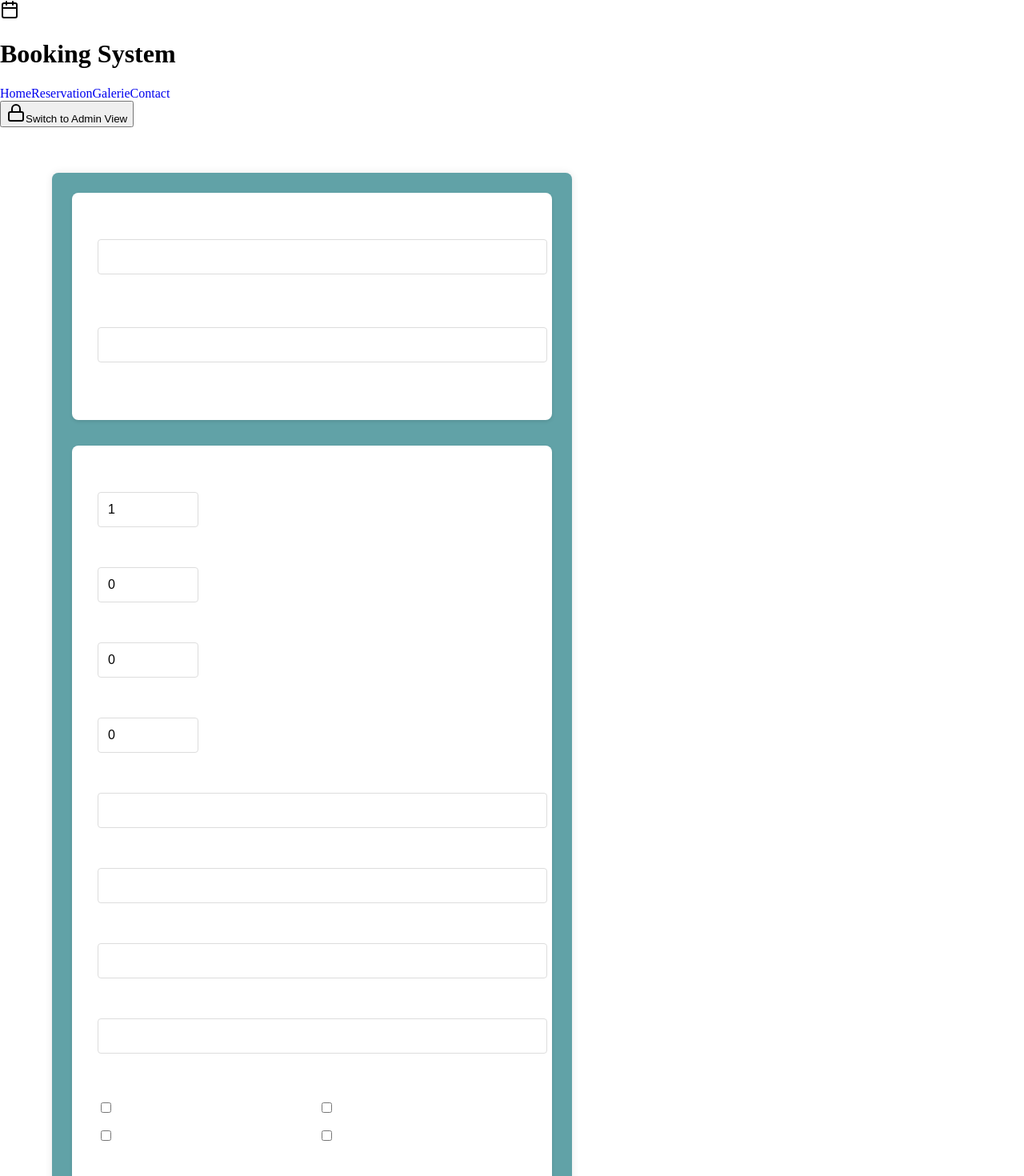
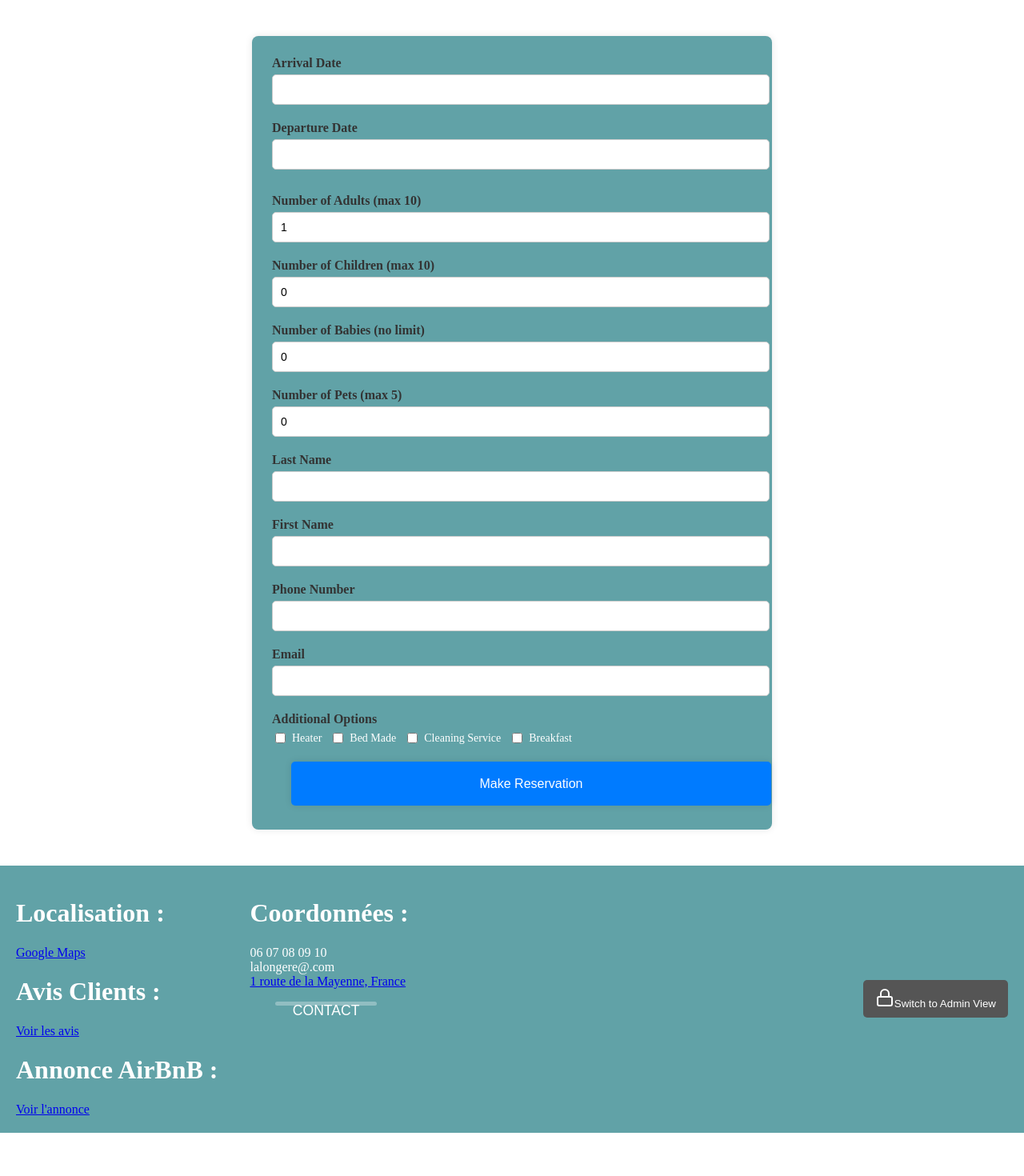
Before and after one commit to AdryanPro/client, a React (Create React App) app: page /Reservation in a window 1280 px wide. Shown: the top 1470 px of the page at 80% size. After the commit the page ends 1416 px from the top, so only its background shows below. Built offline with nearby package versions, Linux system fonts and the light colour scheme; a web font is replaced by a local one.

Commit message:
modification to calendarAdmin to improve the styling and now i'm starting to work on the backend to connect it to the database

```diff
--- a/package.json
+++ b/package.json
@@ -10,7 +10,7 @@
     "emailjs": "^4.0.3",
     "lucide-react": "^0.471.2",
     "react": "^18.3.1",
-    "react-datepicker": "^8.0.0",
+    "react-datepicker": "^8.1.0",
     "react-dom": "^18.3.1",
     "react-router-dom": "^6.28.0",
     "react-scripts": "5.0.1",
--- a/src/App.js
+++ b/src/App.js
@@ -1,13 +1,14 @@
-import { Route, Routes, Link } from "react-router-dom";
+import { Route, Routes } from "react-router-dom";
 import { Home } from "./Components/Home";
 import { Reservation } from "./Components/Reservation";
 import { Galerie } from "./Components/Galerie";
 import { Contact } from "./Components/Contact";
 import AdminCalendar from './Components/AdminCalendar';
-import { Calendar, Lock } from "lucide-react";
 import React, { useState } from "react";
-import "./CSS/Reservation.css"
+import "./CSS/Reservation.css";
 import APropos from "./Components/APropos";
+import Footer from "./Components/LayoutComponents/Footer";
+
 function App() {
   // Global state for reservation management
   const [isAdmin, setIsAdmin] = useState(false);
@@ -55,11 +56,11 @@ function App() {
 
   return (
     <div className="min-h-screen bg-gray-100">
+      {/* Admin Password Prompt */}
       {showPasswordPrompt && (
         <div className="fixed inset-0 bg-black bg-opacity-50 flex items-center justify-center z-50">
           <div className="bg-white p-6 rounded-lg shadow-xl max-w-md w-full">
             <div className="flex items-center gap-2 mb-4">
-              <Lock className="w-5 h-5 text-blue-600" />
               <h2 className="text-xl font-bold">Admin Access</h2>
             </div>
             <form onSubmit={handlePasswordSubmit}>
@@ -102,31 +103,9 @@ function App() {
         </div>
       )}
 
-      <header className="bg-white shadow-sm p-4 mb-8">
-        <div className="max-w-7xl mx-auto flex items-center justify-between">
-          <div className="flex items-center gap-2">
-            <Calendar className="w-6 h-6 text-blue-600" />
-            <h1 className="text-xl font-bold text-gray-900">Booking System</h1>
-          </div>
-          <nav className="flex gap-4">
-            <Link to="/">Home</Link>
-            <Link to="/Reservation">Reservation</Link>
-            <Link to="/Galerie">Galerie</Link>
-            <Link to="/Contact">Contact</Link>
-          </nav>
-          <button
-            onClick={handleAdminSwitch}
-            className="px-4 py-2 text-sm font-medium text-gray-700 bg-gray-100 rounded-md hover:bg-gray-200 flex items-center gap-2"
-          >
-            <Lock className="w-4 h-4" />
-            {isAdmin ? 'Switch to User View' : 'Switch to Admin View'}
-          </button>
-        </div>
-      </header>
-
+      {/* Routes */}
       <Routes>
         <Route path="/" element={<Home />} />
-
         <Route
           path="/Reservation"
           element={
@@ -148,11 +127,13 @@ function App() {
             )
           }
         />
-
         <Route path="/Galerie" element={<Galerie />} />
         <Route path="/Contact" element={<Contact />} />
-        <Route path="/APropos" element={<APropos />}> </Route>
+        <Route path="/APropos" element={<APropos />} />
       </Routes>
+
+      {/* Footer with Admin Switch */}
+      <Footer isAdmin={isAdmin} handleAdminSwitch={handleAdminSwitch} />
     </div>
   );
 }
--- a/src/CSS/AdminCalendar.css
+++ b/src/CSS/AdminCalendar.css
@@ -0,0 +1,86 @@
+.admin-booking-container {
+  max-width: 1200px;
+  margin: 0 auto;
+  padding: 2rem;
+}
+
+.admin-calendar {
+  background: white;
+  border-radius: 8px;
+  box-shadow: 0px 4px 10px rgba(0, 0, 0, 0.1);
+  padding: 2rem;
+}
+
+.admin-title {
+  font-size: 24px;
+  font-weight: bold;
+  margin-bottom: 20px;
+}
+
+.admin-subtitle {
+  font-size: 18px;
+  font-weight: bold;
+  margin-bottom: 10px;
+}
+
+.admin-section {
+  border-bottom: 1px solid #e5e7eb;
+  padding-bottom: 20px;
+  margin-bottom: 20px;
+}
+
+.admin-section:last-child {
+  border-bottom: none;
+}
+
+.admin-form-group {
+  margin-bottom: 15px;
+}
+
+.admin-form-label {
+  display: block;
+  font-size: 14px;
+  font-weight: 600;
+  margin-bottom: 5px;
+}
+
+.admin-form-input {
+  width: 100%;
+  padding: 10px;
+  border: 1px solid #ddd;
+  border-radius: 4px;
+  font-size: 14px;
+}
+
+.admin-input-group {
+  display: flex;
+  gap: 10px;
+  align-items: center;
+}
+
+.admin-price-input {
+  width: 120px;
+}
+
+.admin-button {
+  background: #007bff;
+  color: white;
+  padding: 10px 20px;
+  border: none;
+  border-radius: 4px;
+  cursor: pointer;
+  transition: background 0.2s;
+}
+
+.admin-button.red {
+  background: #dc2626;
+}
+
+.admin-button-group {
+  display: flex;
+  gap: 10px;
+}
+
+.react-datepicker-wrapper {
+  width: 100%;
+}
--- a/src/CSS/Footer.css
+++ b/src/CSS/Footer.css
@@ -1,52 +1,38 @@
-.footer{
+.footer {
   display: flex;
-    height: 40vh;
   justify-content: space-between;
+  align-items: center;
   background-color: #61A2A7;
   color: white;
-    margin-top: 16vh;
-    font-size: 14px;
+  padding: 20px;
 }
-  .FooterA{
-    color: aliceblue;
-    text-decoration: none;
+
+.footer-content {
+  display: flex;
+  width: 100%;
+  justify-content: space-between;
+  align-items: center;
 }
-  .FooterA:hover{
-    color: purple;
-    transform: scale(1.4);
-    text-decoration: none;
+
+.footer-left {
+  display: flex;
+  gap: 40px; /* Space between Info and Contact */
 }
-  .info{
-    margin: 1% 12% 4% 8%;
+
+.info, .contact {
+  display: flex;
+  flex-direction: column;
 }
-  .contact{
-    margin: 1% 12% 4% 8%;
+
+.admin-switch-btn {
+  background-color: #555;
+  color: white;
+  padding: 10px 15px;
+  border: none;
+  cursor: pointer;
+  border-radius: 5px;
 }
-  .contactP{
-    margin: 0 0 6% 0 ;
+
+.admin-switch-btn:hover {
+  background-color: #777;
 }
-  .contactBtn{
-    width: 64%;
-    height: 14%;
-    border: none;
-    font-size: 1.1rem;
-    color: white;
-    border-radius: 4px;
-    border: 4px;
-    margin-top: 2vh;
-    margin-left: 16%;
-    background-color: rgba(255, 255, 255, 0.3);
-    cursor: pointer;
-    transition: background-color 0.3s ease;
-  }
-  a{
-    text-decoration: none !important;
-    z-index: 1;
-  }
-  .contactBtn:hover{
-    font-size: 1.3rem;
-    /* background-color: rgba(255, 255, 255, 0.6) */
-  }
-  .FooterA::after{
-    display: none;
-  }
--- a/src/CSS/Reservation.css
+++ b/src/CSS/Reservation.css
@@ -1,190 +1,86 @@
+/* Center the form and increase its width */
 .booking-container {
-  max-width: 1200px;
-  margin: 0 auto;
-  padding: 2rem;
+  display: flex;
+  justify-content: center; /* Center horizontally */
+  align-items: center; /* Center vertically */
+  min-height: 100vh; /* Take full height of the viewport */
+  padding: 20px; /* Prevent it from touching edges */
 }
 
-.calendar-section {
-  background: white;
-  border-radius: 8px;
-  box-shadow: 0 2px 4px rgba(0, 0, 0, 0.1);
-  padding: 2rem;
-  margin-bottom: 2rem;
+/* Style the form itself */
+form {
+  width: 50%; /* Increase width */
+  max-width: 600px; /* Prevent it from getting too big on large screens */
+  background: inherit; /* Keep existing background */
+  padding: 30px;
+  border-radius: 10px;
+  box-shadow: 0px 4px 10px rgba(0, 0, 0, 0.1); /* Add slight shadow for depth */
 }
 
-.form-section {
-  background: white;
-  border-radius: 8px;
-  box-shadow: 0 2px 4px rgba(0, 0, 0, 0.1);
-  padding: 2rem;
+/* Ensure labels are visible */
+.form-label {
+  font-size: 16px;
+  font-weight: bold;
+  color: #333;
+  margin-bottom: 5px;
+  display: block;
 }
 
-.form-group {
-  margin-bottom: 1.5rem;
+/* Improve input field appearance */
+.form-input {
+  width: 100%;
+  padding: 10px;
+  border: 1px solid #ccc;
+  border-radius: 5px;
+  font-size: 14px;
 }
 
-.form-label {
-  display: block;
-  margin-bottom: 0.5rem;
-  font-weight: 600;
+/* Add spacing between form fields */
+.form-group {
+  margin-bottom: 20px;
 }
 
-.form-input {
-  width: 100%;
-  padding: 0.75rem;
-  border: 1px solid #ddd;
-  border-radius: 4px;
-  font-size: 1rem;
-}
-
-.number-input {
-  width: 100px;
-}
-
+/* Improve the options (checkboxes) layout */
 .options-grid {
-  display: grid;
-  grid-template-columns: repeat(auto-fill, minmax(200px, 1fr));
-  gap: 1rem;
-  margin-top: 1rem;
+  display: flex;
+  flex-wrap: wrap;
+  gap: 10px;
 }
 
 .option-item {
   display: flex;
   align-items: center;
-  gap: 0.5rem;
+  gap: 5px;
+  font-size: 14px;
 }
 
+/* Center the "Make a Reservation" button */
 .submit-button {
-  background: #2563eb;
+  width: 100%; /* Make it take full width */
+  padding: 12px;
+  background-color: #007bff;
   color: white;
-  padding: 0.75rem 1.5rem;
   border: none;
-  border-radius: 4px;
-  font-size: 1rem;
+  border-radius: 5px;
+  font-size: 16px;
   cursor: pointer;
-  transition: background 0.2s;
+  display: flex;
+  justify-content: center;
+  align-items: center;
+  text-align: center;
+  margin-top: 20px; /* Space from last input */
 }
 
 .submit-button:hover {
-  background: #1d4ed8;
+  background-color: #0056b3;
 }
 
-.submit-button:disabled {
-  background: #93c5fd;
-  cursor: not-allowed;
+/* Ensure calendar section is properly spaced */
+.calendar-section {
+  margin-bottom: 30px;
 }
 
-/* Admin Styles */
-.admin-calendar {
-  background: white;
-  border-radius: 8px;
-  box-shadow: 0 2px 4px rgba(0, 0, 0, 0.1);
-  padding: 2rem;
-  margin-bottom: 2rem;
-}
-
-.admin-section {
-  border-bottom: 1px solid #e5e7eb;
-  padding-bottom: 2rem;
-  margin-bottom: 2rem;
-}
-
-.admin-section:last-child {
-  border-bottom: none;
-  padding-bottom: 0;
-  margin-bottom: 0;
-}
-
-.price-input {
-  width: 150px;
-  padding: 0.5rem;
-  border: 1px solid #ddd;
-  border-radius: 4px;
-}
-
-.block-button {
-  background: #dc2626;
-  color: white;
-  padding: 0.75rem 1.5rem;
-  border: none;
-  border-radius: 4px;
-  cursor: pointer;
-  margin-right: 1rem;
-  transition: background 0.2s;
-}
-
-.block-button:hover {
-  background: #b91c1c;
-}
-
-.block-button:disabled {
-  background: #fca5a5;
-  cursor: not-allowed;
-}
-
-.calendar {
-  border: 1px solid #ddd;
-  border-radius: 8px;
-}
-
+/* Fix date picker text visibility */
 .react-datepicker-wrapper {
   width: 100%;
-  margin-bottom: 1rem;
 }
-
-.error-message {
-  color: #dc2626;
-  font-size: 0.875rem;
-  margin-top: 0.25rem;
-  margin-bottom: 1rem;
-}
-
-/* Date picker custom styles */
-.react-datepicker__day--disabled {
-  color: #ccc !important;
-  background-color: #f3f4f6 !important;
-  cursor: not-allowed !important;
-}
-
-.react-datepicker__day--blocked {
-  color: #ccc !important;
-  background-color: #f3f4f6 !important;
-  cursor: not-allowed !important;
-  text-decoration: line-through;
-}
-
-.react-datepicker__day--highlighted {
-  background-color: #e5edff !important;
-}
-
-.date-cell {
-  display: flex;
-  flex-direction: column;
-  align-items: center;
-  padding: 2px;
-}
-
-.price-tag {
-  font-size: 0.75rem;
-  color: #2563eb;
-  margin-top: 2px;
-}
-
-.has-price {
-  background-color: #e5edff;
-}
-
-.blocked-date {
-  background-color: #f3f4f6;
-  color: #ccc;
-  text-decoration: line-through;
-  cursor: not-allowed;
-}
-
-
-/* ADMIN */
-
-.AddScroll{
-  overflow-y: auto;
-  max-height: 500px;
-}
--- a/src/Components/LayoutComponents/Footer.js
+++ b/src/Components/LayoutComponents/Footer.js
@@ -1,30 +1,51 @@
 import React from 'react'
 import '../../CSS/Footer.css'
 import { Link } from 'react-router-dom';
+import { Lock } from "lucide-react";
 
-export default function Footer() {
+export default function Footer({ isAdmin, handleAdminSwitch }) {
   return (
-    <div className="footer">
-        <div className="info">
+<div className="footer">
+      <div className="footer-content">
+        {/* Info and Contact Side by Side */}
+        <div className="footer-left">
+          <div className="info">
             <h1>Localisation :</h1>
-            <a className='FooterA' href='https://www.google.com/maps/place/53200+Daon/'>https://www.google.com/maps/place/53200+Daon/</a>
+            <a className='FooterA' href='https://www.google.com/maps/place/53200+Daon/'>Google Maps</a>
 
             <h1>Avis Clients :</h1>
-            <a className='FooterA' href='https://www.airbnb.fr/rooms/39481267/reviews'>https://www.airbnb.fr/rooms/39481267/reviews </a>
+            <a className='FooterA' href='https://www.airbnb.fr/rooms/39481267/reviews'>Voir les avis</a>
 
             <h1>Annonce AirBnB :</h1>
-            <a className='FooterA' href='https://www.airbnb.fr/rooms/39481267/reviews'>https://www.airbnb.fr/rooms/39481267/reviews</a>
-        </div>
+            <a className='FooterA' href='https://www.airbnb.fr/rooms/39481267/reviews'>Voir l'annonce</a>
+          </div>
 
-        <div className="contact">
+          <div className="contact">
             <h1 className='contactH1'>Coordonnées :</h1>
             <p className='contactP'>06 07 08 09 10</p>
             <p className='contactP'>lalongere@.com</p>
-            <a className='FooterA' href='https://www.google.com/maps/place/1+Rte+de+la+Mayenne,+49220+La+Jaille-Yvon/@47.718952,-0.6697129,17z/data=!3m1!4b1!4m6!3m5!1s0x48088a7c66d305eb:0x9c186631afb21b58!8m2!3d47.718952!4d-0.667138!16s%2Fg%2F11csd2bm7f?entry=ttu&g_ep=EgoyMDI0MTExMi4wIKXMDSoASAFQAw%3D%3D'><p className='contactP'>1 route de la Mayenne, France</p></a>
+            <a className='FooterA' href='https://www.google.com/maps/place/1+Rte+de+la+Mayenne,+49220+La+Jaille-Yvon'>
+              <p className='contactP'>1 route de la Mayenne, France</p>
+            </a>
             <div className='BtnWrapper'>
-            <Link to='/Contact' className='FooterA'><button className="contactBtn">CONTACT</button></Link>
+              <Link to='/Contact' className='FooterA'>
+                <button className="contactBtn">CONTACT</button>
+              </Link>
             </div>
+          </div>
         </div>
+
+        {/* Admin Switch Button on Right Side */}
+        <div className="footer-right">
+          <button
+            onClick={handleAdminSwitch}
+            className="admin-switch-btn"
+          >
+            <Lock className="w-4 h-4" />
+            {isAdmin ? 'Switch to User View' : 'Switch to Admin View'}
+          </button>
+        </div>
+      </div>
     </div>
-  )
+    )
 }
```
Also changed, not shown: src/Components/APropos.js (+0 -22 lines), src/Components/AdminCalendar.js (+63 -86 lines), 2 other files (tests, documents, lock files or other folders). Lines whose indentation alone changed are shown as unchanged.
